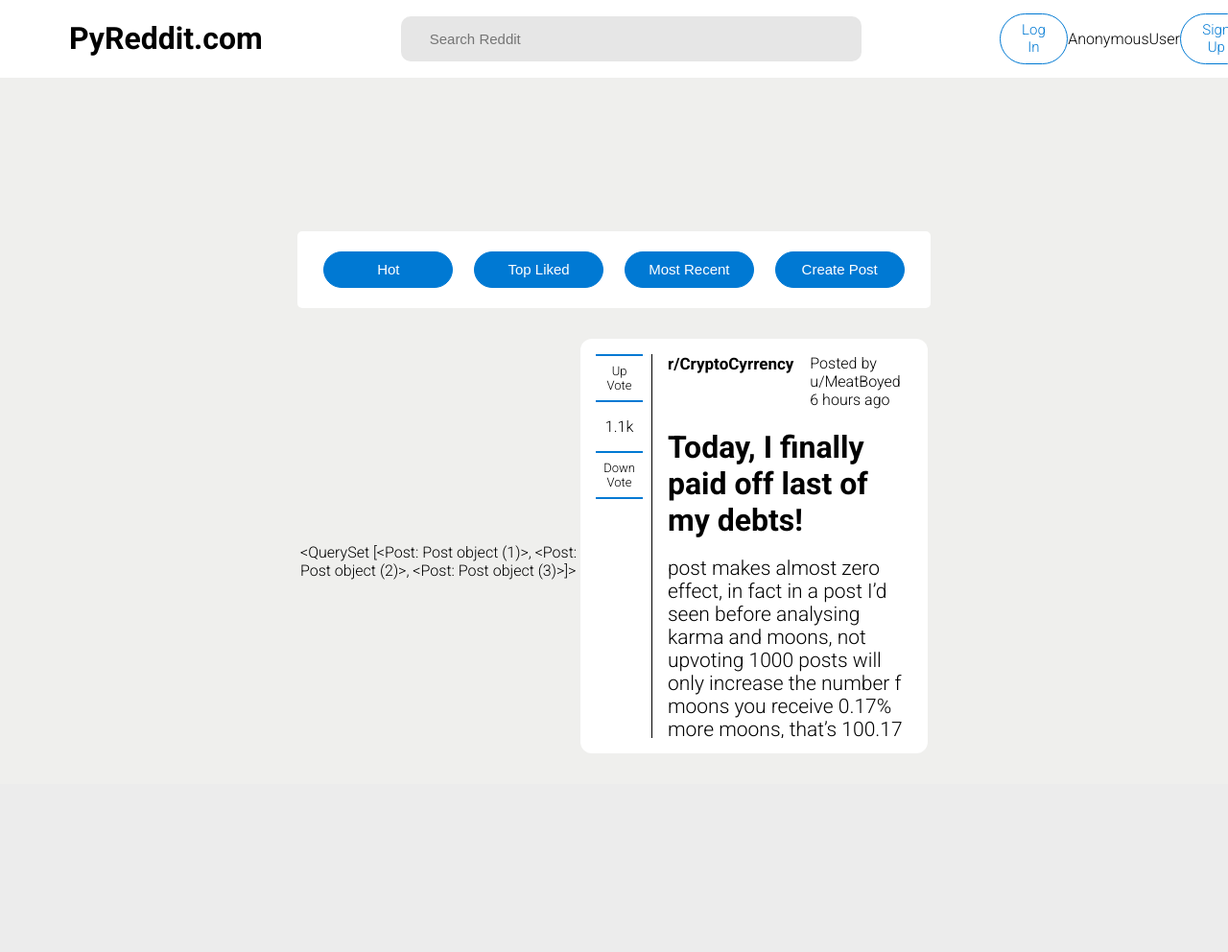
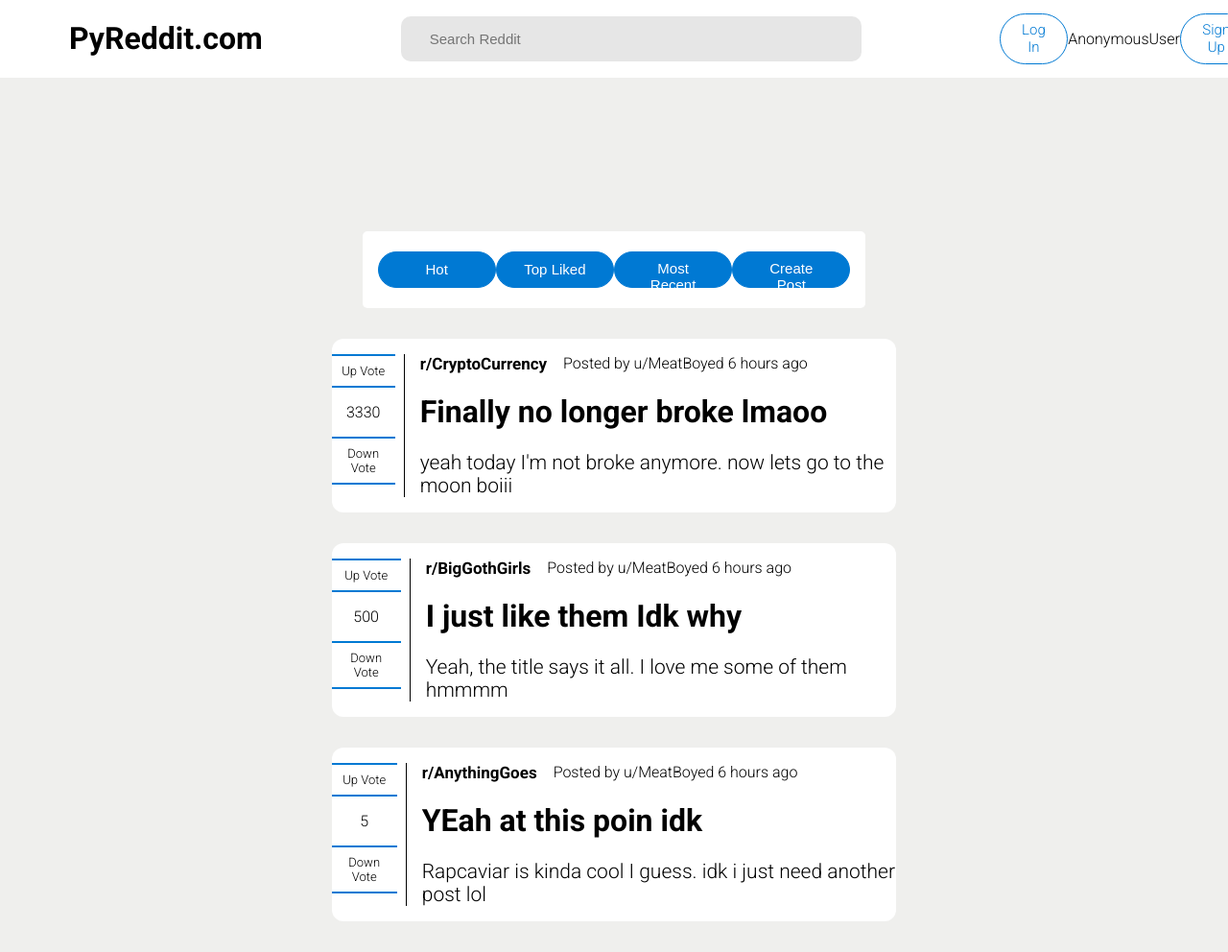
Before and after one commit to MeatBoyed/PyReddit, a Django app: page / in a window 1280 px wide. Shown: the whole page at 96% size. Before the commit the page ends 785 px from the top, so only its background shows below. Run offline with Django 3.2, Linux system fonts and the light colour scheme; data comes from the database, SQL or seed files in the repository.

Commit message:
feat: Iteratively rendering posts

```diff
--- a/PyReddit/reddit/static/reddit/styles.css
+++ b/PyReddit/reddit/static/reddit/styles.css
@@ -96,7 +96,7 @@
   align-items: center;
   background-color: white;
   margin-top: 10em;
-  width: 70%;
+  width: 55%;
   height: 3em;
   padding: 1em;
   border-radius: 5px;
@@ -117,6 +117,7 @@
 
 #feed {
   display: flex;
+  flex-direction: column;
   justify-content: center;
   align-items: center;
   height: 100%;
@@ -127,10 +128,9 @@
 .post {
   display: flex;
   justify-content: center;
-  width: 100%;
   background-color: white;
-  padding: 1em;
-  height: 25em;
+  width: 90%;
+  padding: 1em 0;
   border-radius: 12px;
   margin-bottom: 2em;
 }
@@ -138,7 +138,6 @@
 .ratingsContainer {
   display: flex;
   flex-direction: column;
-  align-items: center;
   text-align: center;
   margin-right: 1em;
   border-right: 1px black solid;
--- a/PyReddit/reddit/templates/reddit/homePage.html
+++ b/PyReddit/reddit/templates/reddit/homePage.html
@@ -25,32 +25,25 @@
           <button>Create Post</button>
         </div>
         <div id="feed">
-          {{ Posts }}
+          {% for post in Posts %}
           <div class="post">
             <div class="ratingsContainer">
               <a href="">Up Vote</a>
-              <p>1.1k</p>
+              <p>{{ post.Upvotes }}</p>
               <a href="">Down Vote</a>
             </div>
             <div class="body">
               <div class="metaData">
-                <p class="postCommunityName">r/CryptoCyrrency</p>
-                <p>Posted by u/MeatBoyed 6 hours ago</p>
+                <p class="postCommunityName">r/{{ post.Community }}</p>
+                <p>Posted by u/{{ post.CreatedBy.username }} 6 hours ago</p>
               </div>
-              <h1 class="title">Today, I finally paid off last of my debts!</h1>
+              <h1 class="title">{{ post.Title }}</h1>
               <div class="postText">
-                <p class="postText">
-                  Moons have changed this sub. For the better or the worse, that is up to discussion. I want to talk about
-                  the flaws of moons. Their psychological effect. Every I’ve seen in new has had 40+ comments in 30 minutes,
-                  but all the posts I make rarely have 15+ upvotes. Not upvoting a post makes almost zero effect, in fact in
-                  a post I’d seen before analysing karma and moons, not upvoting 1000 posts will only increase the number f
-                  moons you receive 0.17% more moons, that’s 100.17 moons instead of 100. But people don’t care that they
-                  barely change anything, they are greedy, and moons have magnified these issues 1000 fold. Edit: this post
-                  has been live 3 minutes. It already has 11 comments but 1 upvote. This just further proves my statement
-                </p>
+                <p class="postText">{{ post.BodyText }}</p>
               </div>
             </div>
           </div>
+          {% endfor %}
         </div>
       </div>
     </div>
```
